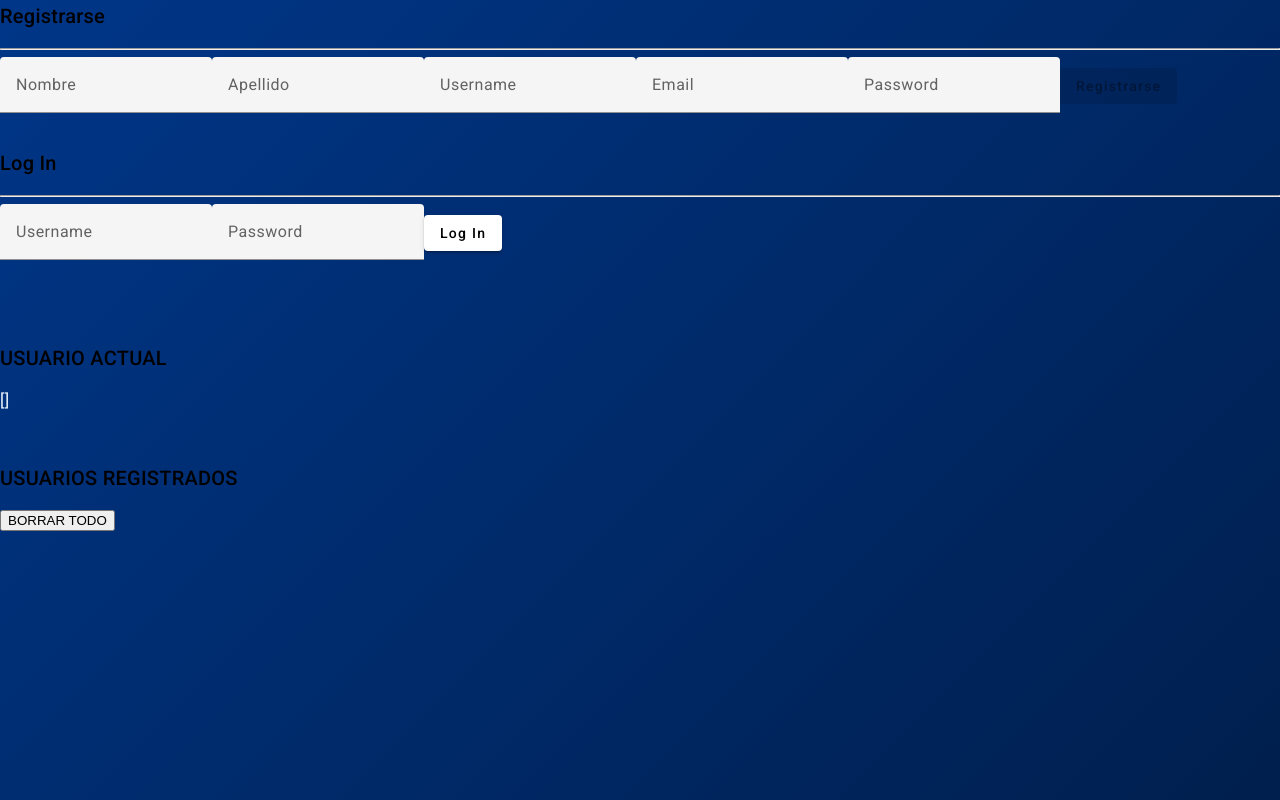
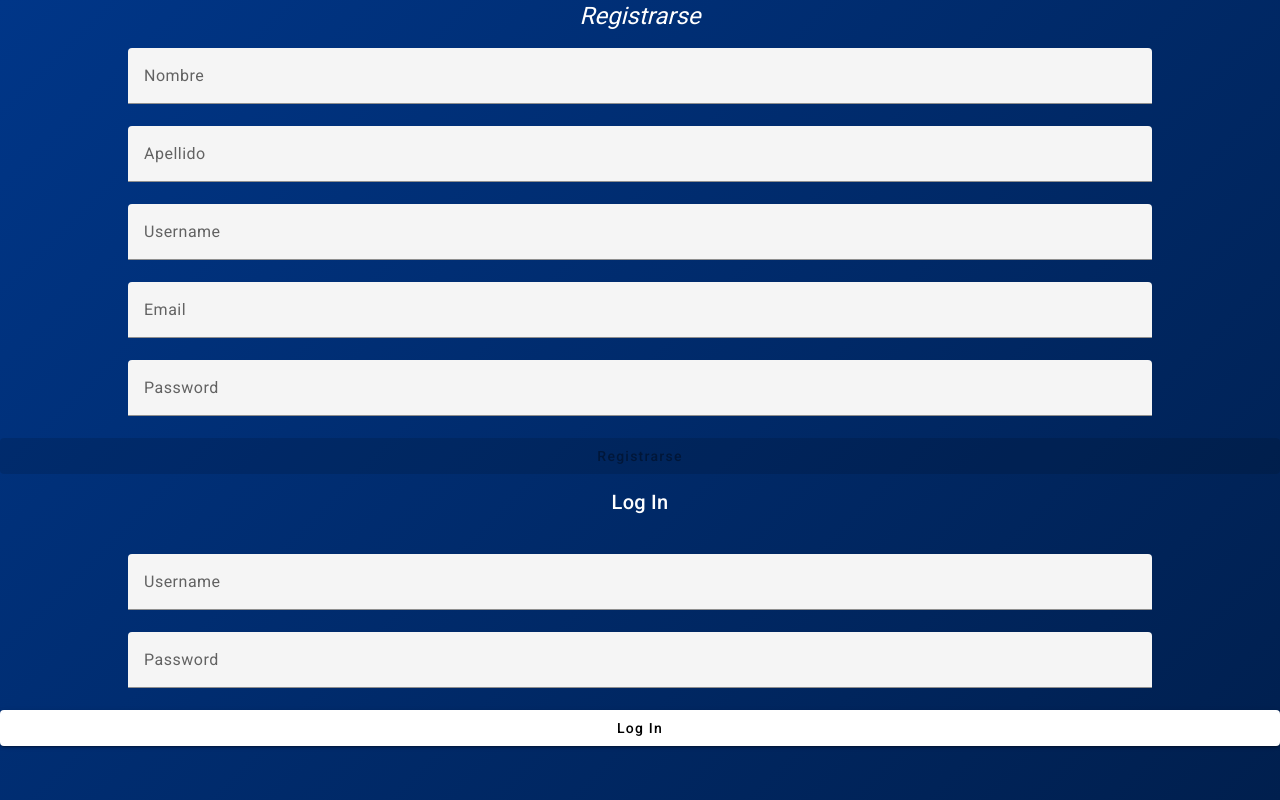
Before and after one commit to Viquirivas01/TP_final, an Angular app in the folder CorteQuiz/: page / in a window 1280 px wide. Built offline with nearby package versions, Linux system fonts and the light colour scheme.

Commit message:
agregamos cerrar sesion
se cierra la sesion correctamente

```diff
--- a/CorteQuiz/src/app/app.component.html
+++ b/CorteQuiz/src/app/app.component.html
@@ -1,9 +1,10 @@
 <app-registro-login *ngIf="!usuariosService.isLogged()"></app-registro-login>
 
-<app-juego *ngIf="usuariosService.isLogged()"></app-juego>
+<!-- *ngIf="!usuariosService.getUsuarioActual()" -->
+    <app-juego *ngIf="usuariosService.isLogged()"></app-juego>
 
 <br>
 <br>
 <br>
 
-<app-prueba-ver-usuarios ></app-prueba-ver-usuarios>
+<!-- <app-prueba-ver-usuarios ></app-prueba-ver-usuarios> -->
--- a/CorteQuiz/src/app/components/juego/juego.component.css
+++ b/CorteQuiz/src/app/components/juego/juego.component.css
@@ -3,8 +3,8 @@
 }
 
 #botones_modo_juego {
-    display: flex;
-
+    display:block;
+    text-align: center;
 }
 
 .image-div img {
@@ -16,7 +16,14 @@
 .image-div {
     text-align: center;
     transition: transform 0.3s, border 0.3s;
-    margin: 10px;
+    margin: 25px;
     width: 220px;
     border-radius: 5px;
+    margin-top: 10%;
 }
+
+nav{
+    text-align: left;
+    margin-left: 3%;
+    margin-top: 2%;
+}
--- a/CorteQuiz/src/app/components/juego/juego.component.html
+++ b/CorteQuiz/src/app/components/juego/juego.component.html
@@ -1,10 +1,13 @@
 <div id="botones_modo_juego">
+
+    <nav (click)="entrarPerfil()" *ngIf="jugar" >Perfil 🍑</nav>
+
     <img class="image-div" *ngIf="jugar" (click)="comenzar(0)" src="assets\img\time trial.jpg"> <!--Contrarreloj-->
     <img class="image-div" *ngIf="jugar" (click)="comenzar(1)" src="assets\img\three strikes.jpg"> <!--Vidas-->
     <img class="image-div" *ngIf="jugar" (click)="comenzar(2)" src="assets\img\categories.jpg"> <!--Categoria-->
     <img class="image-div" *ngIf="jugar" (click)="comenzar(3)" src="assets\img\multiplayer.jpg"> <!--Multijugador-->
 
-    <p (click)="entrarPerfil()">🍑</p>
+
 
     <app-timer *ngIf="modo_juego == 0"></app-timer>  <!-- Modo de juego contrarreloj -->
     <app-vidas *ngIf="modo_juego == 1"></app-vidas>   <!-- Modo de juego Vidas -->
--- a/CorteQuiz/src/app/components/perfil/perfil.component.css
+++ b/CorteQuiz/src/app/components/perfil/perfil.component.css
@@ -0,0 +1,7 @@
+ul{
+    list-style-type: none;
+}
+body{
+    text-align: left;
+    margin-left: 5%;
+}
--- a/CorteQuiz/src/app/components/perfil/perfil.component.html
+++ b/CorteQuiz/src/app/components/perfil/perfil.component.html
@@ -1,3 +1,5 @@
+<body>
+
 <h1> {{ usuarioActual.username }} </h1>
 
 <p>Nombre: {{ usuarioActual.nombre + " " + usuarioActual.apellido}}</p>
@@ -27,3 +29,9 @@
     <li>Preguntas incorrectas: {{ usuarioActual.preguntas_incorrectas_cat }}</li>
     <li>High Score: {{ usuarioActual.preguntas_correctas_high_score_cat }} </li>
 </ul>
+
+<ul>
+    <button (click)="logOut()">Cerrar sesion</button>
+</ul>
+
+</body>
--- a/CorteQuiz/src/app/components/perfil/perfil.component.ts
+++ b/CorteQuiz/src/app/components/perfil/perfil.component.ts
@@ -11,4 +11,8 @@ export class PerfilComponent {
   usuariosService: UsuariosService = inject(UsuariosService);
 
   usuarioActual: usuarioRegistrado = this.usuariosService.getUsuarioActual();
+
+  logOut(){
+   this.usuariosService.setUsuarioActual(new usuarioRegistrado);
+  }
 }
--- a/CorteQuiz/src/app/components/registro-login/registro-login.component.css
+++ b/CorteQuiz/src/app/components/registro-login/registro-login.component.css
@@ -0,0 +1,12 @@
+form{
+    text-align: center;
+    display:grid;
+}
+
+mat-form-field{
+    margin-left: 10%;
+    margin-right: 10%;
+}
+h1,h2{
+    color: white;
+}
--- a/CorteQuiz/src/app/components/registro-login/registro-login.component.html
+++ b/CorteQuiz/src/app/components/registro-login/registro-login.component.html
@@ -1,8 +1,6 @@
 <form [formGroup]="registerForm">
 
-    <h2>Registrarse</h2>
-
-    <hr>
+    <h1>Registrarse</h1>
 
     <mat-form-field>
         <input matInput placeholder="Nombre" formControlName="nombre">
@@ -55,8 +53,7 @@
 
 <form [formGroup]="loginForm">
     <h2>Log In</h2>
-
-    <hr>
+    <br>
 
     <mat-form-field>
         <input matInput placeholder="Username" formControlName="username_login">
```
